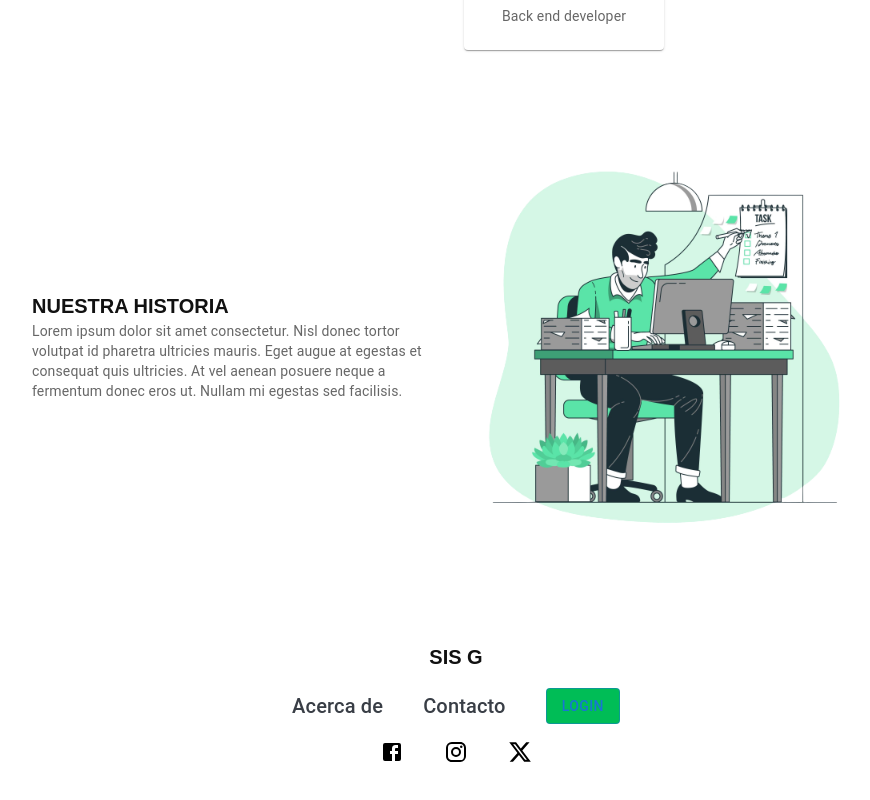
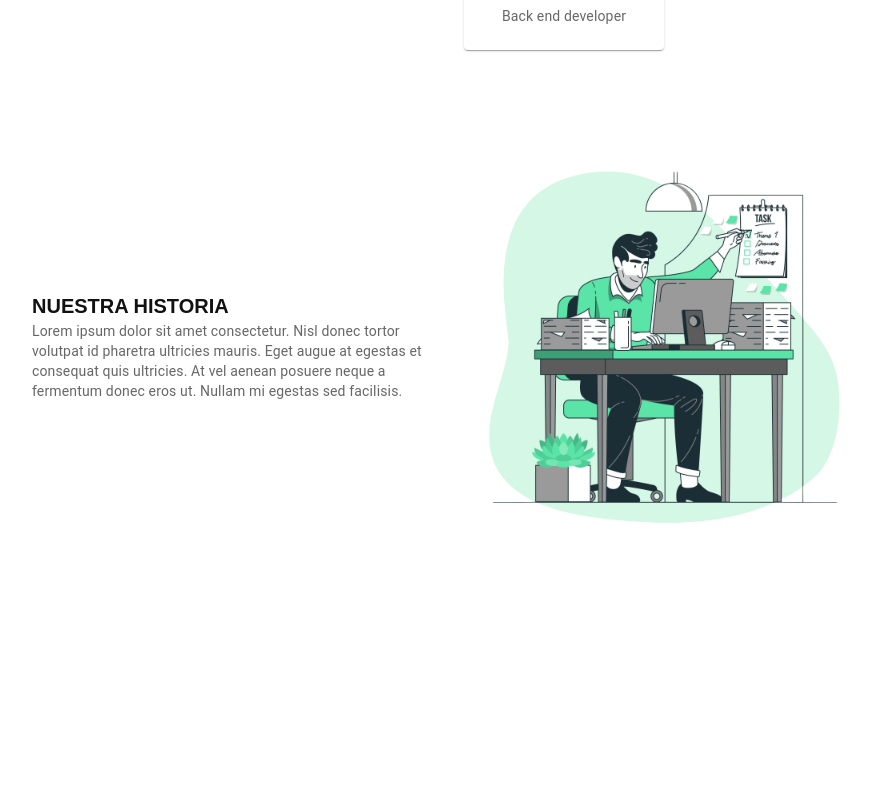
Before and after one commit to JonathanCol/sis-g, a Next.js app: page /AboutUs in a window 1280 px wide. Shown: the part 1771-2571 px from the top of the page, without its empty margins (184-1054 px from the left). After the commit the page ends 2317 px from the top, so only its background shows below. Built offline with nearby package versions, Linux system fonts and the light colour scheme.

Commit message:
Revert "FIX:: se añade de nuevo las seccion Contact y se actualiza de manera correcta la seccion AboutUs"
This reverts commit 8d99937324b803f510e039c19ad67f7e93cc1d58.

```diff
--- a/app/components/AppBar/Menu.jsx
+++ b/app/components/AppBar/Menu.jsx
@@ -43,7 +43,7 @@ const BoxTheme = () => {
                 Acerca de
               </Typography>
               </Link>
-              <Link href="/ContactUs">
+              <Link href="/contactUs">
               <Typography
                 variant="h6"
                 sx={{ color: "#393E46" }}
--- a/app/components/Footer/Footer.tsx
+++ /dev/null
@@ -1,67 +0,0 @@
-import { ThemeProvider } from '@emotion/react'
-import { Box, Button, Grid, Icon, Stack, Typography, createTheme } from '@mui/material'
-import Link from 'next/link';
-import React from 'react'
-import FacebookIcon from '@mui/icons-material/Facebook';
-import InstagramIcon from '@mui/icons-material/Instagram';
-import XIcon from '@mui/icons-material/X';
-import { X } from '@mui/icons-material';
-
-
-const theme = createTheme();
-
-theme.typography.h2 = {
-  fontSize: "20px",
-  fontFamily: "'Poppins', sans-serif",
-  fontWeight: "bold",
-};
-
-const Footer = () => (
-    <ThemeProvider theme={theme}>
-        <Grid
-            container
-            spacing={2}
-            alignItems="center"
-            justifyContent="center"
-            direction="column"
-            mt={10}
-            mb={10}
-        >
-            <Grid item md={4} alignContent={"center"}>
-                <Typography variant="h2" color={"#111"}>
-                    SIS G
-                </Typography>
-            </Grid>
-            <Grid item md={4} alignContent={"center"}>
-            <Stack direction="row" gap={5} justifyContent="center" alignItems="center">
-              <Link href="/AboutUs">
-              <Typography
-                variant="h6"
-                sx={{ color: "#393E46" }}
-              >
-                Acerca de
-              </Typography>
-              </Link>
-              <Link href="/contactUs">
-              <Typography
-                variant="h6"
-                sx={{ color: "#393E46" }}
-              >
-                Contacto
-              </Typography>
-              </Link>
-              <Button variant="outlined">Login</Button>
-            </Stack>
-            </Grid>
-            <Grid item md={4}>
-           <Stack direction={"row"} gap={5} justifyContent={"center"} alignItems={"center"}>
-           <FacebookIcon />
-           <InstagramIcon/>
-           <X/>
-           </Stack>
-            </Grid>
-        </Grid>
-    </ThemeProvider>
-)
-
-export default Footer
--- a/app/components/FormContact/FormContact.tsx
+++ /dev/null
@@ -1,125 +0,0 @@
-import {
-    Box,
-    Button,
-    Grid,
-    Link,
-    Stack,
-    TextField,
-    ThemeProvider,
-    Typography,
-    createTheme,
-  } from "@mui/material";
-  import Divider from "@mui/material/Divider";
-  import React from "react";
-
-  const theme = createTheme();
-
-  theme.typography.h2 = {
-    fontSize: "20px",
-    fontFamily: "'Poppins', sans-serif",
-    fontWeight: "bold",
-  };
-  theme.typography.h3 = {
-      fontSize: "40px",
-      fontFamily: "'Poppins', sans-serif",
-      fontWeight: "bold",
-    };
-
-  const FormContact = () => {
-    return (
-      <ThemeProvider theme={theme}>
-        <Grid
-          container
-          spacing={2}
-          alignItems="center"
-          justifyContent="center"
-          direction="column"
-          mt={10}
-          mb={10}
-        >
-          <Grid item md={4} alignContent={"center"}>
-            <Typography variant="h3" color={"#111"}>
-              Contáctenos
-            </Typography>
-          </Grid>
-          <Grid item md={4} alignContent={"center"}>
-            <Typography variant="body2" color={"#111"}>
-              Escribamos para saber más información de esta herramienta completa
-            </Typography>
-          </Grid>
-          <Grid
-            container
-            spacing={2}
-            direction={"row"}
-            justifyContent={"center"}
-            mt={10}
-          >
-            <Grid item md={2}>
-              <TextField
-                id="outlined-basic"
-                label="Tu Nombre"
-                variant="outlined"
-                fullWidth
-              />
-            </Grid>
-            <Grid item md={2}>
-              <TextField
-                id="outlined-basic"
-                label="Asunto"
-                variant="outlined"
-                fullWidth
-              />
-            </Grid>
-          </Grid>
-          <Grid
-            container
-            spacing={2}
-            direction={"row"}
-            justifyContent={"center"}
-            mt={2}
-          >
-            <Grid item md={2}>
-              <TextField
-                id="outlined-basic"
-                label="Correo"
-                variant="outlined"
-                fullWidth
-              />
-            </Grid>
-            <Grid item md={2}>
-              <TextField
-                id="outlined-basic"
-                label="Télefono"
-                variant="outlined"
-                fullWidth
-              />
-            </Grid>
-          </Grid>
-          <Grid container direction={"row"} justifyContent={"center"} mt={2}>
-            <Grid item md={4}>
-              <TextField
-                id="outlined-basic"
-                label="Mensaje"
-                variant="outlined"
-                fullWidth
-                multiline
-                rows={4}
-              />
-            </Grid>
-          </Grid>
-          <Box mt={10} mb={10}>
-            <Button
-              variant="contained"
-              sx={{ borderRadius: 8, fontFamily: "'Poppins', sans-serif",fontWeight: "bold"  }}
-            >
-              <Typography variant="body2" color={"#111"}>
-              Contáctenos
-            </Typography>
-            </Button>
-          </Box>
-        </Grid>
-      </ThemeProvider>
-    );
-  };
-
-  export default FormContact;
--- a/pages/AboutUs/index.tsx
+++ b/pages/AboutUs/index.tsx
@@ -1,6 +1,6 @@
 import StartContentAbout from "../../app/components/AboutUs/StartContentAbout";
+import TextHistory from "../../app/components/AboutUs/TextHistory";
 import TitleSection from "../../app/components/Body/TitleSection";
-import Footer from "../../app/components/Footer/Footer";
 import Cards from "../../app/components/TeamSection/Cards";
 import TextImage from "../../app/components/TextAndImage/TextImage";
 import WelcomeSection from "../../app/components/WelcomeSection/WelcomeSection";
@@ -17,7 +17,6 @@ export default function AboutUs() {
        <TitleSection/>
        <Cards/>
        <TextImage />
-       <Footer/>
       </RootLayout>
     </>
   );
--- a/pages/ContactUs/index.tsx
+++ /dev/null
@@ -1,21 +0,0 @@
-import StartContentContact from "../../app/components/ContacUs/StartContentContact";
-import Footer from "../../app/components/Footer/Footer";
-import FormContact from "../../app/components/FormContact/FormContact";
-import WelcomeSection from "../../app/components/WelcomeSection/WelcomeSection";
-import RootLayout from "../../app/layout";
-
-
-
-export default function Home() {
-  return (
-     <>
-     <RootLayout>
-      <WelcomeSection>
-        <StartContentContact />
-      </WelcomeSection>
-      <FormContact />
-      <Footer/>
-     </RootLayout>
-     </>
-  );
-}
```
